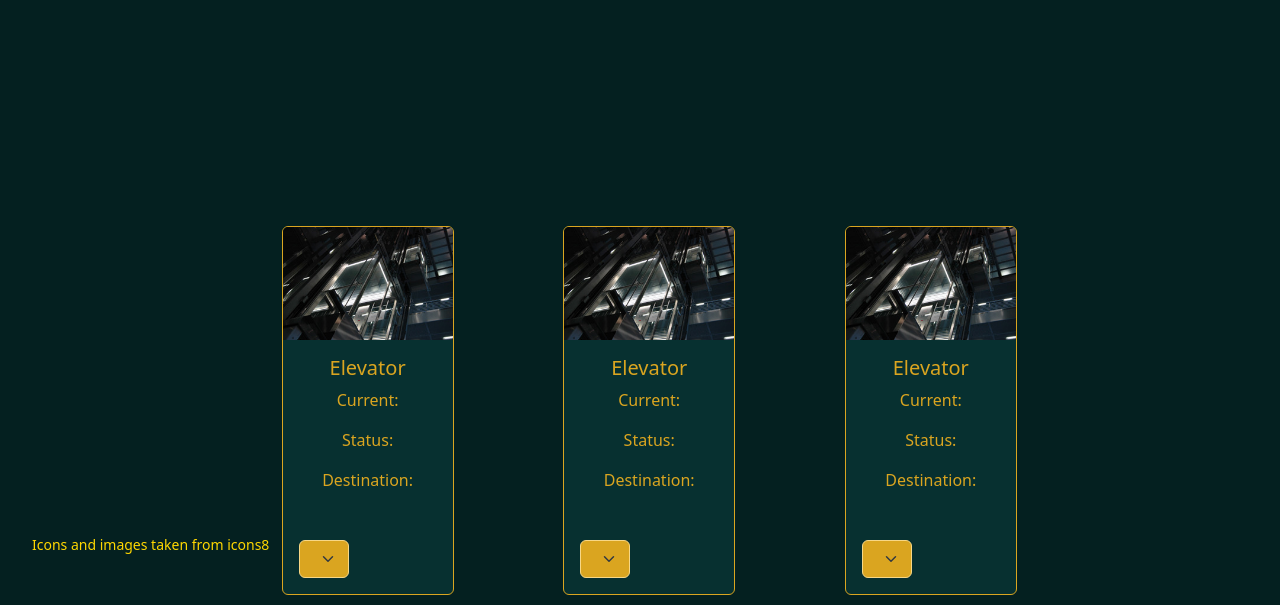
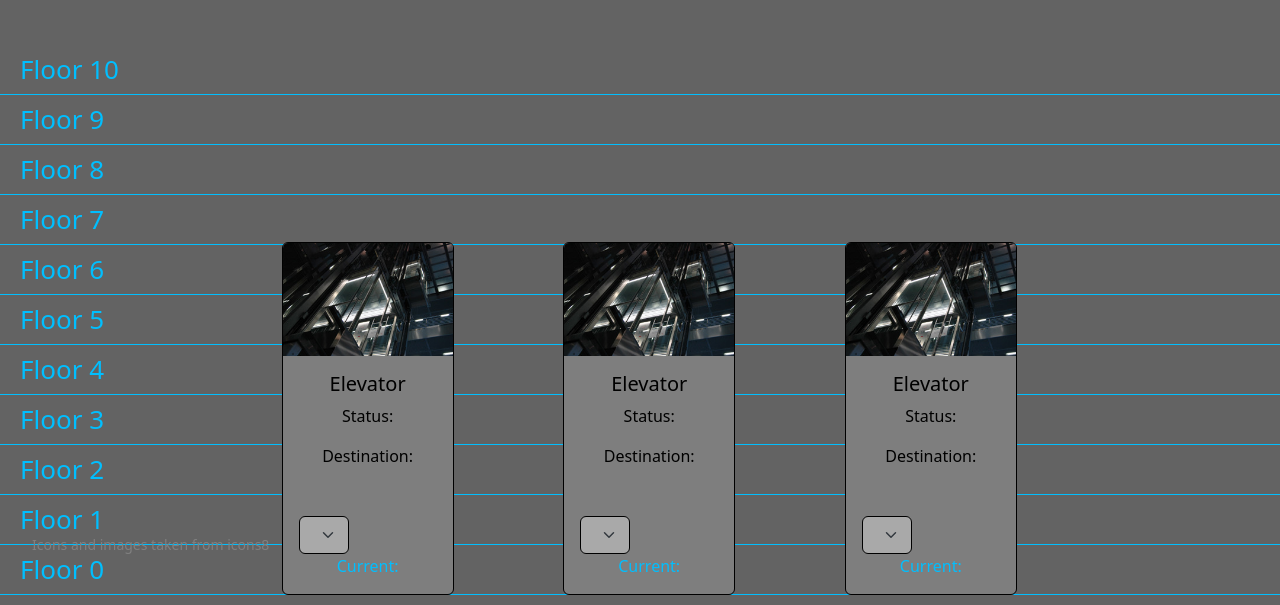
Before and after one commit to eadanie1/elevator-mysql, a React (Vite) app in the folder frontend/elevator-react/: page / in a window 1280 px wide. Shown: the part 195-800 px from the top of the page. Built offline with nearby package versions, Linux system fonts and the light colour scheme; no server answers.

Commit message:
continued work with implementing movement of elevator with fixed pos

```diff
--- a/frontend/elevator-react/src/App.css
+++ b/frontend/elevator-react/src/App.css
@@ -1,7 +1,6 @@
 #root {
   max-width: 1280px;
-  /* margin: 0 auto; */
   padding: 2rem;
   text-align: center;
-  color: gold;
+  color: gray;
 }
--- a/frontend/elevator-react/src/App.tsx
+++ b/frontend/elevator-react/src/App.tsx
@@ -3,6 +3,7 @@ import axios from "axios";
 import "./App.css";
 import ElevatorStatus from "./components/ElevatorStatus";
 import { Elevator } from "./types/types";
+import FloorLines from "./components/FloorLines";
 
 function App() {
   const [elevators, setElevators] = useState<Elevator[]>([]);
@@ -34,9 +35,9 @@ function App() {
   useEffect(() => {
     // change to dynamically reading from UpdateStatus once form setup
     // const id = 1;
-    const id = 2;
-    // const id = 3;
-    const floor = 3;
+    // const id = 2;
+    const id = 3;
+    const floor = 10;
     // change to dynamically reading from UpdateStatus once form setup
     axios
       .put(`http://localhost:3000/api/elevators/set-floor/${id}/${floor}`)
@@ -64,6 +65,7 @@ function App() {
         floor2={floor2}
         floor3={floor3}
       />
+      <FloorLines />
       <small style={{ position: "fixed", bottom: "50px" }}>
         Icons and images taken from icons8
       </small>
--- a/frontend/elevator-react/src/components/ElevatorStatus.tsx
+++ b/frontend/elevator-react/src/components/ElevatorStatus.tsx
@@ -29,7 +29,6 @@ const ElevatorStatus = ({ elevators, floor1, floor2, floor3 }: ESProps) => {
         />
         <div className={`card-body d-flex flex-column justify-content-between`}>
           <h5 className="card-title">Elevator {elevators[0]?.id}</h5>
-          <p>Current: {elevators[0]?.currentFloor}</p>
           <p>Status: {elevators[0]?.status}</p>
           <p>Destination: {elevators[0]?.destinationFloor}</p>
           <div className="d-flex justify-content-between mt-2">
@@ -44,6 +43,9 @@ const ElevatorStatus = ({ elevators, floor1, floor2, floor3 }: ESProps) => {
                       Delete
                     </button> */}
           </div>
+          <p className={`${styles.current}`}>
+            Current: {elevators[0]?.currentFloor}
+          </p>
         </div>
       </div>
       <div
@@ -62,7 +64,6 @@ const ElevatorStatus = ({ elevators, floor1, floor2, floor3 }: ESProps) => {
         />
         <div className={`card-body d-flex flex-column justify-content-between`}>
           <h5 className="card-title">Elevator {elevators[1]?.id}</h5>
-          <p>Current: {elevators[1]?.currentFloor}</p>
           <p>Status: {elevators[1]?.status}</p>
           <p>Destination: {elevators[1]?.destinationFloor}</p>
           <div className="d-flex justify-content-between mt-2">
@@ -77,6 +78,9 @@ const ElevatorStatus = ({ elevators, floor1, floor2, floor3 }: ESProps) => {
                       Delete
                     </button> */}
           </div>
+          <p className={`${styles.current}`}>
+            Current: {elevators[1]?.currentFloor}
+          </p>
         </div>
       </div>
       <div
@@ -95,7 +99,6 @@ const ElevatorStatus = ({ elevators, floor1, floor2, floor3 }: ESProps) => {
         />
         <div className={`card-body d-flex flex-column justify-content-between`}>
           <h5 className="card-title">Elevator {elevators[2]?.id}</h5>
-          <p>Current: {elevators[2]?.currentFloor}</p>
           <p>Status: {elevators[2]?.status}</p>
           <p>Destination: {elevators[2]?.destinationFloor}</p>
           <div className="d-flex justify-content-between mt-2">
@@ -110,6 +113,9 @@ const ElevatorStatus = ({ elevators, floor1, floor2, floor3 }: ESProps) => {
                       Delete
                     </button> */}
           </div>
+          <p className={`${styles.current}`}>
+            Current: {elevators[2]?.currentFloor}
+          </p>
         </div>
       </div>
     </div>
--- /dev/null
+++ b/frontend/elevator-react/src/components/FloorLines.tsx
@@ -0,0 +1,43 @@
+import styles from "../styles/floor-lines.module.css";
+
+const FloorLines = () => {
+  return (
+    <div>
+      <div className={`${styles.line} ${styles.line1}`}>
+        <p className={`${styles.lineText1}`}>Floor 0</p>
+      </div>
+      <div className={`${styles.line} ${styles.line2}`}>
+        <p className={`${styles.lineText2}`}>Floor 1</p>
+      </div>
+      <div className={`${styles.line} ${styles.line3}`}>
+        <p className={`${styles.lineText3}`}>Floor 2</p>
+      </div>
+      <div className={`${styles.line} ${styles.line4}`}>
+        <p className={`${styles.lineText4}`}>Floor 3</p>
+      </div>
+      <div className={`${styles.line} ${styles.line5}`}>
+        <p className={`${styles.lineText5}`}>Floor 4</p>
+      </div>
+      <div className={`${styles.line} ${styles.line6}`}>
+        <p className={`${styles.lineText6}`}>Floor 5</p>
+      </div>
+      <div className={`${styles.line} ${styles.line7}`}>
+        <p className={`${styles.lineText7}`}>Floor 6</p>
+      </div>
+      <div className={`${styles.line} ${styles.line8}`}>
+        <p className={`${styles.lineText8}`}>Floor 7</p>
+      </div>
+      <div className={`${styles.line} ${styles.line9}`}>
+        <p className={`${styles.lineText9}`}>Floor 8</p>
+      </div>
+      <div className={`${styles.line} ${styles.line10}`}>
+        <p className={`${styles.lineText10}`}>Floor 9</p>
+      </div>
+      <div className={`${styles.line} ${styles.line11}`}>
+        <p className={`${styles.lineText11}`}>Floor 10</p>
+      </div>
+    </div>
+  );
+};
+
+export default FloorLines;
--- a/frontend/elevator-react/src/index.css
+++ b/frontend/elevator-react/src/index.css
@@ -2,17 +2,8 @@
 body {
   margin: 0;
   display: flex;
-  /* justify-content: center; */
-  /* place-items: center; */
-  /* min-width: 320px;
-  min-height: 100vh; */
 }
 
 .bodyCustom {
-  background-color: rgb(4, 32, 32);
+  background-color: rgb(99, 99, 99);
 }
-
-h1 {
-  font-size: 3.2em;
-  line-height: 1.1;
-}
--- a/frontend/elevator-react/src/styles/elevatorStatus.module.css
+++ b/frontend/elevator-react/src/styles/elevatorStatus.module.css
@@ -1,10 +1,15 @@
 .elevator {
-  background-color: rgb(7, 48, 48) !important;
-  border-color: goldenrod !important;
-  color: goldenrod !important;
+  background-color: rgb(126, 126, 126) !important;
+  border-color: black !important;
+  color: black !important;
+}
+
+.current {
+  color: deepskyblue !important;
+  margin: 0;
 }
 
 select {
-  background-color: goldenrod !important;
-  border-color: rgb(247, 215, 134) !important;
+  background-color: darkgray !important;
+  border-color: black  !important;
 }
--- /dev/null
+++ b/frontend/elevator-react/src/styles/floor-lines.module.css
@@ -0,0 +1,141 @@
+
+.line {
+  position: fixed;
+  left: 0;
+  right: 0;
+  height: 1px;
+  background-color:deepskyblue;
+  z-index: -1;
+}
+
+.line1 {
+  bottom: 10px;
+}
+
+.lineText1 {
+  font-size: 26px;
+  color: deepskyblue;
+  position: fixed;
+  bottom: 0px;
+  padding-left: 20px;
+}
+
+.line2 {
+  bottom: 60px;
+}
+
+.lineText2 {
+  font-size: 26px;
+  color: deepskyblue;
+  position: fixed;
+  bottom: 50px;
+  padding-left: 20px;
+}
+
+.line3 {
+  bottom: 110px;
+}
+
+.lineText3 {
+  font-size: 26px;
+  color: deepskyblue;
+  position: fixed;
+  bottom: 100px;
+  padding-left: 20px;
+}
+
+.line4 {
+  bottom: 160px;
+}
+
+.lineText4 {
+  font-size: 26px;
+  color: deepskyblue;
+  position: fixed;
+  bottom: 150px;
+  padding-left: 20px;
+}
+
+.line5 {
+  bottom: 210px;
+}
+
+.lineText5 {
+  font-size: 26px;
+  color: deepskyblue;
+  position: fixed;
+  bottom: 200px;
+  padding-left: 20px;
+}
+
+.line6 {
+  bottom: 260px;
+}
+
+.lineText6 {
+  font-size: 26px;
+  color: deepskyblue;
+  position: fixed;
+  bottom: 250px;
+  padding-left: 20px;
+}
+
+.line7 {
+  bottom: 310px;
+}
+
+.lineText7 {
+  font-size: 26px;
+  color: deepskyblue;
+  position: fixed;
+  bottom: 300px;
+  padding-left: 20px;
+}
+
+.line8 {
+  bottom: 360px;
+}
+
+.lineText8 {
+  font-size: 26px;
+  color: deepskyblue;
+  position: fixed;
+  bottom: 350px;
+  padding-left: 20px;
+}
+
+.line9 {
+  bottom: 410px;
+}
+
+.lineText9 {
+  font-size: 26px;
+  color: deepskyblue;
+  position: fixed;
+  bottom: 400px;
+  padding-left: 20px;
+}
+
+.line10 {
+  bottom: 460px;
+}
+
+.lineText10 {
+  font-size: 26px;
+  color: deepskyblue;
+  position: fixed;
+  bottom: 450px;
+  padding-left: 20px;
+}
+
+.line11 {
+  bottom: 510px;
+}
+
+.lineText11 {
+  font-size: 26px;
+  color: deepskyblue;
+  position: fixed;
+  bottom: 500px;
+  padding-left: 20px;
+}
```
Lines whose indentation alone changed are shown as unchanged.
